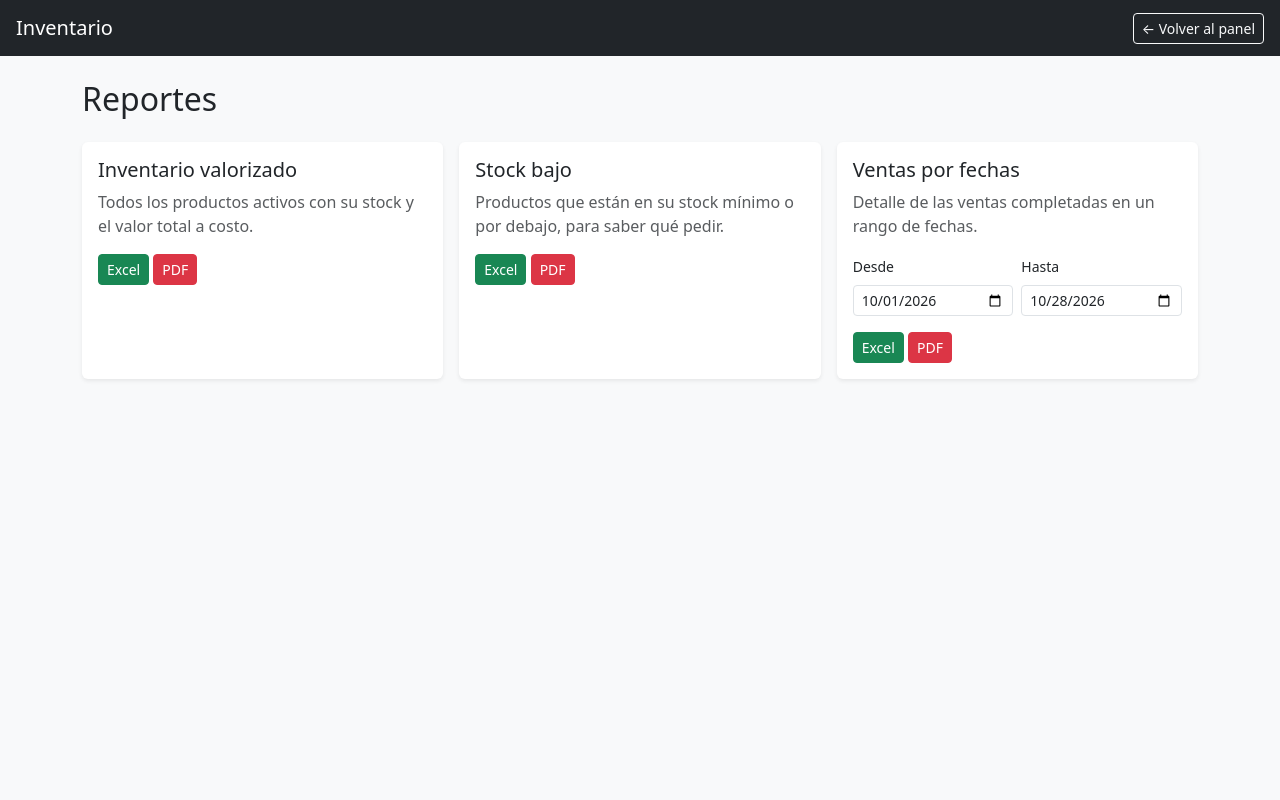
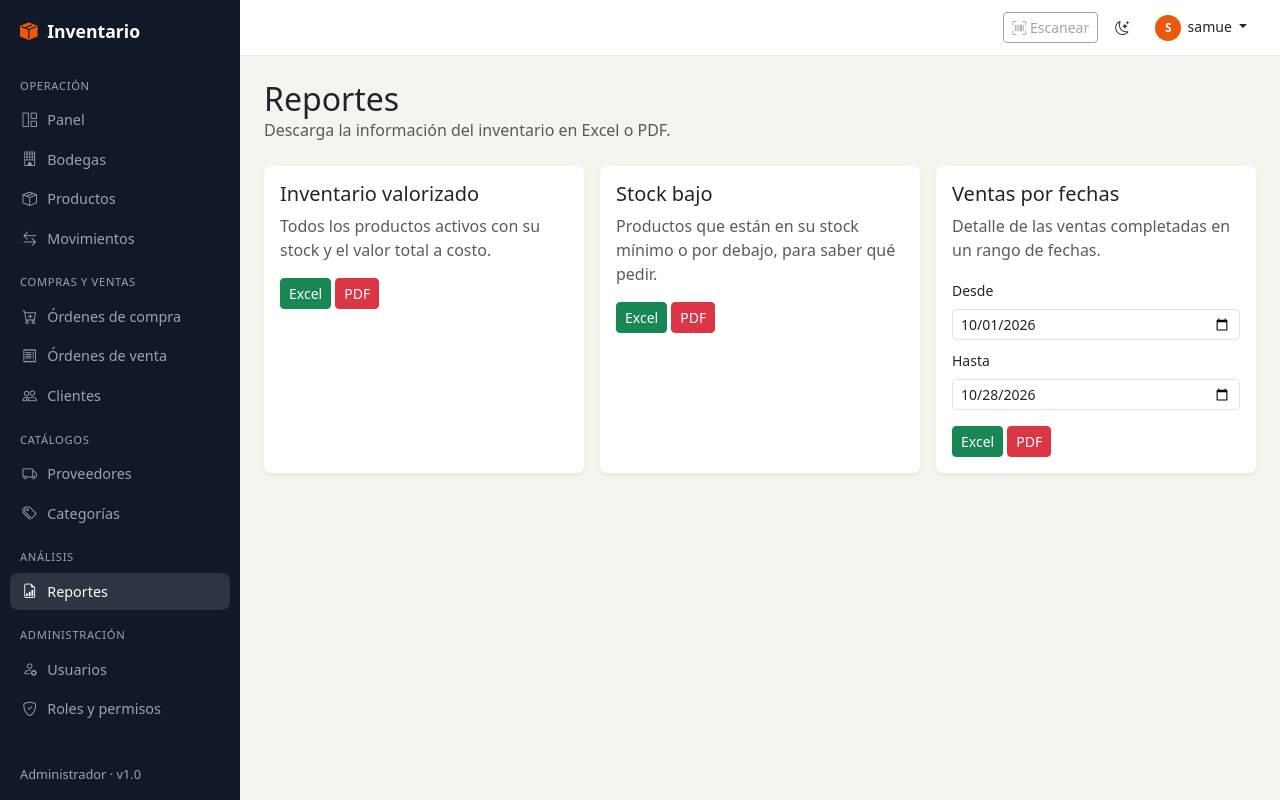
Before and after one commit to samuunknown/Sistema-de-control-de-inventarios, a Django app: page /reportes/ in a window 1280 px wide. Run offline with Django 5.2, Linux system fonts and the light colour scheme; a user stored in the database is signed in.

Commit message:
Fase 8: layout base con menú lateral, barra superior y tema claro/oscuro

```diff
--- /dev/null
+++ b/static/css/app.css
@@ -0,0 +1,102 @@
+:root {
+  --sidebar-bg: #111827;
+  --sidebar-texto: #9ca3af;
+  --acento: #ea580c;
+  --fondo: #f6f4ef;
+  --borde: rgba(0, 0, 0, .08);
+}
+
+[data-bs-theme='dark'] {
+  --sidebar-bg: #0b0f19;
+  --fondo: #1a1613;
+  --borde: rgba(255, 255, 255, .08);
+}
+
+body { background: var(--fondo); }
+
+.sidebar {
+  position: fixed;
+  inset: 0 auto 0 0;
+  width: 240px;
+  background: var(--sidebar-bg);
+  color: var(--sidebar-texto);
+  display: flex;
+  flex-direction: column;
+  overflow-y: auto;
+  z-index: 1040;
+}
+
+.sidebar .marca {
+  display: flex;
+  align-items: center;
+  gap: .6rem;
+  padding: 1.1rem 1.25rem;
+  font-weight: 700;
+  font-size: 1.1rem;
+  color: #fff;
+}
+
+.sidebar .marca i { color: var(--acento); }
+
+.sidebar .seccion {
+  padding: 1rem 1.25rem .35rem;
+  font-size: .7rem;
+  letter-spacing: .06em;
+  text-transform: uppercase;
+}
+
+.sidebar a.item {
+  display: flex;
+  align-items: center;
+  gap: .65rem;
+  margin: 1px .6rem;
+  padding: .5rem .8rem;
+  border-radius: .5rem;
+  color: var(--sidebar-texto);
+  text-decoration: none;
+  font-size: .9rem;
+}
+
+.sidebar a.item:hover { background: rgba(255, 255, 255, .06); color: #fff; }
+.sidebar a.item.active { background: rgba(255, 255, 255, .12); color: #fff; }
+
+.sidebar .pie {
+  margin-top: auto;
+  padding: 1rem 1.25rem;
+  font-size: .8rem;
+}
+
+.contenido { margin-left: 240px; min-height: 100vh; }
+
+.topbar {
+  height: 56px;
+  display: flex;
+  align-items: center;
+  justify-content: flex-end;
+  gap: .5rem;
+  padding: 0 1.5rem;
+  background: var(--bs-body-bg);
+  border-bottom: 1px solid var(--borde);
+}
+
+.avatar {
+  display: inline-flex;
+  align-items: center;
+  justify-content: center;
+  width: 26px;
+  height: 26px;
+  margin-right: .4rem;
+  border-radius: 50%;
+  background: var(--acento);
+  color: #fff;
+  font-size: .75rem;
+  font-weight: 600;
+}
+
+.pagina { max-width: 1200px; margin: 0 auto; padding: 1.5rem; }
+
+@media (max-width: 991px) {
+  .sidebar { transform: translateX(-100%); transition: transform .2s; }
+  .sidebar.abierto { transform: none; }
+  .contenido { margin-left: 0; }
+}
--- /dev/null
+++ b/templates/base.html
@@ -0,0 +1,93 @@
+{% load static %}
+<!DOCTYPE html>
+<html lang="es" data-bs-theme="light">
+<head>
+  <meta charset="UTF-8">
+  <meta name="viewport" content="width=device-width, initial-scale=1">
+  <title>{% block titulo %}Inventario{% endblock %}</title>
+  <script>document.documentElement.setAttribute('data-bs-theme', localStorage.getItem('tema') || 'light');</script>
+  <link href="https://cdn.jsdelivr.net/npm/bootstrap@5.3.3/dist/css/bootstrap.min.css" rel="stylesheet">
+  <link href="https://cdn.jsdelivr.net/npm/bootstrap-icons@1.11.3/font/bootstrap-icons.min.css" rel="stylesheet">
+  <link href="{% static 'css/app.css' %}" rel="stylesheet">
+</head>
+<body>
+
+<aside class="sidebar" id="sidebar">
+  <div class="marca"><i class="bi bi-box-seam-fill"></i> Inventario</div>
+
+  <div class="seccion">Operación</div>
+  <a class="item {% if request.path == '/' %}active{% endif %}" href="{% url 'dashboard' %}"><i class="bi bi-grid-1x2"></i> Panel</a>
+  <a class="item" href="{% url 'admin:inventario_bodega_changelist' %}"><i class="bi bi-building"></i> Bodegas</a>
+  <a class="item" href="{% url 'admin:inventario_producto_changelist' %}"><i class="bi bi-box-seam"></i> Productos</a>
+  <a class="item" href="{% url 'admin:inventario_movimiento_changelist' %}"><i class="bi bi-arrow-left-right"></i> Movimientos</a>
+
+  <div class="seccion">Compras y ventas</div>
+  <a class="item" href="{% url 'admin:inventario_ordencompra_changelist' %}"><i class="bi bi-cart-plus"></i> Órdenes de compra</a>
+  <a class="item" href="{% url 'admin:inventario_ordenventa_changelist' %}"><i class="bi bi-receipt"></i> Órdenes de venta</a>
+  <a class="item" href="{% url 'admin:inventario_cliente_changelist' %}"><i class="bi bi-people"></i> Clientes</a>
+
+  <div class="seccion">Catálogos</div>
+  <a class="item" href="{% url 'admin:inventario_proveedor_changelist' %}"><i class="bi bi-truck"></i> Proveedores</a>
+  <a class="item" href="{% url 'admin:inventario_categoria_changelist' %}"><i class="bi bi-tags"></i> Categorías</a>
+
+  <div class="seccion">Análisis</div>
+  <a class="item {% if '/reportes' in request.path %}active{% endif %}" href="{% url 'reportes' %}"><i class="bi bi-file-earmark-bar-graph"></i> Reportes</a>
+
+  {% if user.is_staff %}
+    <div class="seccion">Administración</div>
+    <a class="item" href="{% url 'admin:auth_user_changelist' %}"><i class="bi bi-person-gear"></i> Usuarios</a>
+    <a class="item" href="{% url 'admin:auth_group_changelist' %}"><i class="bi bi-shield-check"></i> Roles y permisos</a>
+  {% endif %}
+
+  <div class="pie">{% if user.is_superuser %}Administrador{% else %}Usuario{% endif %} · v1.0</div>
+</aside>
+
+<div class="contenido">
+  <header class="topbar">
+    <button class="btn btn-sm d-lg-none me-auto" id="btnMenu"><i class="bi bi-list fs-4"></i></button>
+    <button class="btn btn-outline-secondary btn-sm" disabled title="Próximamente"><i class="bi bi-upc-scan"></i> Escanear</button>
+    <button class="btn btn-sm" id="btnTema" title="Cambiar tema"><i class="bi bi-moon-stars" id="iconoTema"></i></button>
+    <div class="dropdown">
+      <button class="btn btn-sm dropdown-toggle" data-bs-toggle="dropdown">
+        <span class="avatar">{{ user.username|slice:":1"|upper }}</span>{{ user.username }}
+      </button>
+      <ul class="dropdown-menu dropdown-menu-end">
+        <li>
+          <form method="post" action="{% url 'logout' %}">
+            {% csrf_token %}
+            <button class="dropdown-item">Cerrar sesión</button>
+          </form>
+        </li>
+      </ul>
+    </div>
+  </header>
+
+  <main class="pagina">
+    {% block contenido %}{% endblock %}
+  </main>
+</div>
+
+<script src="https://cdn.jsdelivr.net/npm/bootstrap@5.3.3/dist/js/bootstrap.bundle.min.js"></script>
+<script>
+  const html = document.documentElement;
+  const icono = document.getElementById('iconoTema');
+
+  function pintarIcono() {
+    icono.className = html.getAttribute('data-bs-theme') === 'dark' ? 'bi bi-sun' : 'bi bi-moon-stars';
+  }
+  pintarIcono();
+
+  document.getElementById('btnTema').addEventListener('click', () => {
+    const nuevo = html.getAttribute('data-bs-theme') === 'dark' ? 'light' : 'dark';
+    html.setAttribute('data-bs-theme', nuevo);
+    localStorage.setItem('tema', nuevo);
+    pintarIcono();
+  });
+
+  document.getElementById('btnMenu').addEventListener('click', () => {
+    document.getElementById('sidebar').classList.toggle('abierto');
+  });
+</script>
+{% block scripts %}{% endblock %}
+</body>
+</html>
--- a/templates/reportes.html
+++ b/templates/reportes.html
@@ -1,21 +1,14 @@
-<!DOCTYPE html>
-<html lang="es">
-<head>
-  <meta charset="UTF-8">
-  <meta name="viewport" content="width=device-width, initial-scale=1">
-  <title>Reportes</title>
-  <link href="https://cdn.jsdelivr.net/npm/bootstrap@5.3.3/dist/css/bootstrap.min.css" rel="stylesheet">
-</head>
-<body class="bg-light">
-  <nav class="navbar navbar-dark bg-dark px-3">
-    <span class="navbar-brand">Inventario</span>
-    <a href="{% url 'dashboard' %}" class="btn btn-outline-light btn-sm">← Volver al panel</a>
-  </nav>
+{% extends 'base.html' %}
 
-  <div class="container py-4">
-    <h2 class="mb-4">Reportes</h2>
+{% block titulo %}Reportes{% endblock %}
+
+{% block contenido %}
+<div class="mb-4">
+  <h2 class="mb-0">Reportes</h2>
+  <p class="text-muted mb-0">Descarga la información del inventario en Excel o PDF.</p>
+</div>
+
 <div class="row g-3">
-
   <div class="col-md-6 col-lg-4">
     <div class="card shadow-sm border-0 h-100"><div class="card-body">
       <h5>Inventario valorizado</h5>
@@ -50,8 +43,5 @@
       </form>
     </div></div>
   </div>
-
 </div>
-  </div>
-</body>
-</html>
+{% endblock %}
```
Also changed, not shown: inventario/admin.py (+25 -2 lines), inventario/models.py (+38 -5 lines), inventario/services.py (+16 -11 lines), templates/dashboard.html (+30 -53 lines), inventario/migrations/0005_bodega_movimiento_bodega_ordencompra_bodega_and_more.py (added), inventario/migrations/0006_bodega_principal.py (added), inventario/migrations/0007_alter_movimiento_bodega_alter_ordencompra_bodega_and_more.py (added). Lines whose indentation alone changed are shown as unchanged.
